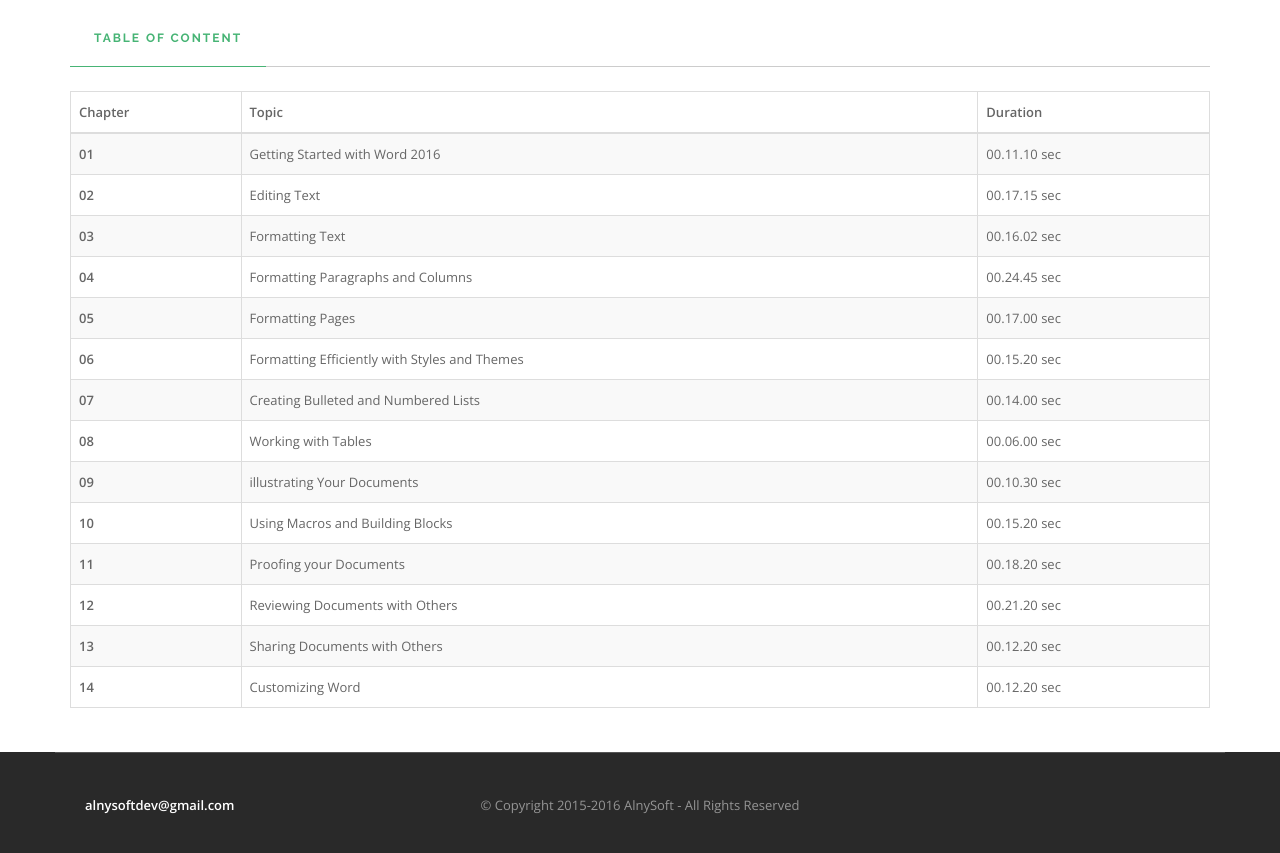
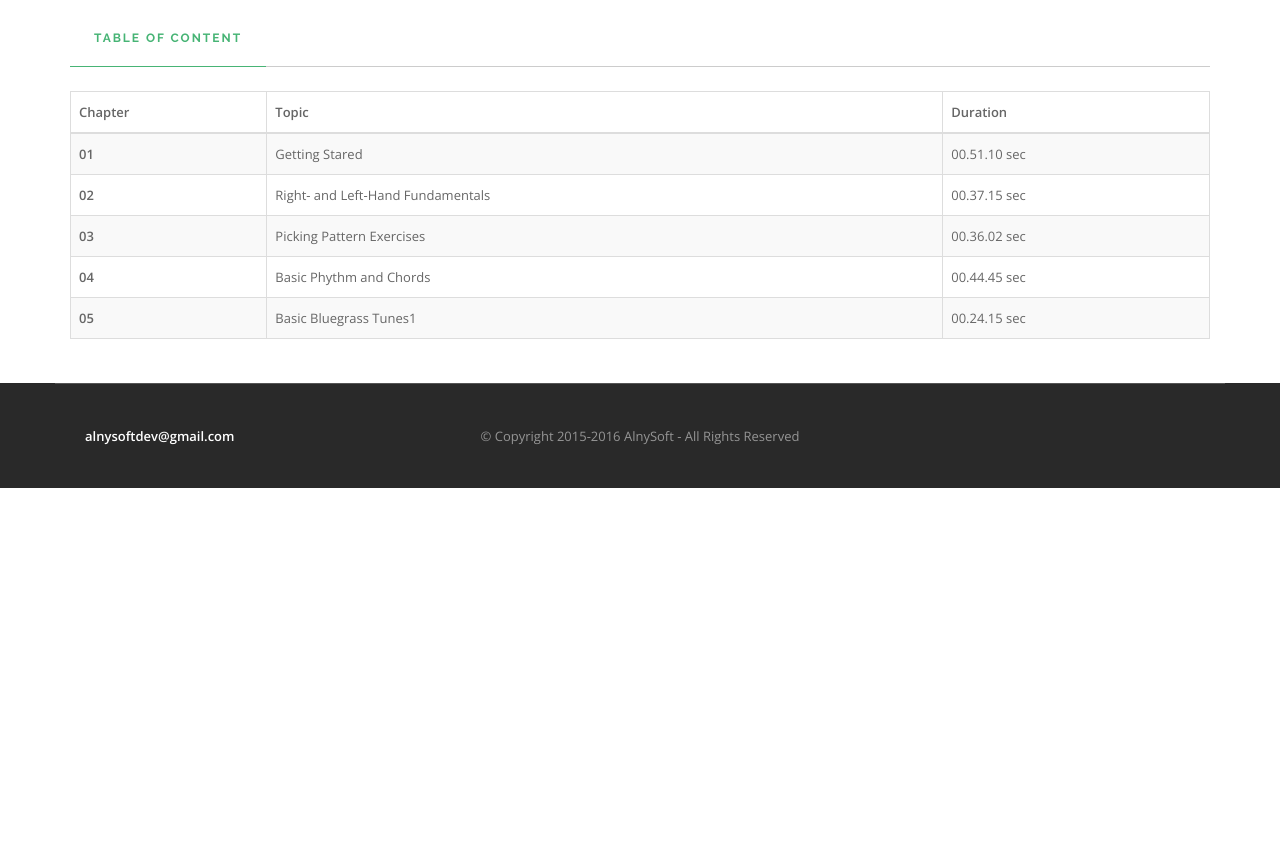
Before and after one commit to macfunlab/macfunlab.github.io, a plain HTML site: page tutorial/shop/training-for-guitar1/index.html in a window 1280 px wide. Shown: the part 800-1653 px from the top of the page. After the commit the page ends 1288 px from the top, so only its background shows below. Drawn offline with nearby package versions, Linux system fonts and the light colour scheme.

Commit message:
update table content

```diff
--- a/tutorial/shop/training-for-guitar1/index.html
+++ b/tutorial/shop/training-for-guitar1/index.html
@@ -71,7 +71,7 @@
 </div>
                         <hr class="mb48 mb-xs-24">
                         <!-- <a href="" src="../../img/appstore.jpg">Back to shop</a> -->
-                        <a href="https://itunes.apple.com/us/app/essential-training-for-word/id1172856366"><img src="../../uploads/shop/appstore.jpg"></a>
+                        <a href="https://itunes.apple.com/us/app/essential-training-for-acoustic/id1187235477"><img src="../../uploads/shop/appstore.jpg"></a>
                     </div>
 </div>
 </div>
@@ -94,71 +94,27 @@
 <tbody>
 <tr>
 <th scope="row">01</th>
-<td>Getting Started with Word 2016</td>
-<td>00.11.10 sec</td>
+<td>Getting Stared</td>
+<td>00.51.10 sec</td>
 </tr>
 <tr>
 <th scope="row">02</th>
-<td>Editing Text</td>
-<td>00.17.15 sec</td>
+<td>Right- and Left-Hand Fundamentals</td>
+<td>00.37.15 sec</td>
 </tr>
 <tr>
 <th scope="row">03</th>
-<td>Formatting Text</td>
-<td>00.16.02 sec</td>
+<td>Picking Pattern Exercises</td>
+<td>00.36.02 sec</td>
 </tr>
 <tr>
 <th scope="row">04</th>
-<td>Formatting Paragraphs and Columns</td>
-<td>00.24.45 sec</td>
+<td>Basic Phythm and Chords</td>
+<td>00.44.45 sec</td>
 </tr>
-<tr>
 <th scope="row">05</th>
-<td>Formatting Pages</td>
-<td>00.17.00 sec</td>
-</tr>
-<tr>
-<th scope="row">06</th>
-<td>Formatting Efficiently with Styles and Themes</td>
-<td>00.15.20 sec</td>
-</tr>
-<tr>
-<th scope="row">07</th>
-<td>Creating Bulleted and Numbered Lists</td>
-<td>00.14.00 sec</td>
-</tr>
-<tr>
-<th scope="row">08</th>
-<td>Working with Tables</td>
-<td>00.06.00 sec</td>
-</tr>
-<tr>
-<th scope="row">09</th>
-<td>illustrating Your Documents</td>
-<td>00.10.30 sec</td>
-</tr>
-<tr>
-<th scope="row">10</th>
-<td>Using Macros and Building Blocks</td>
-<td>00.15.20 sec</td>
-</tr>
-<tr>
-<th scope="row">11</th>
-<td>Proofing your Documents</td>
-<td>00.18.20 sec</td>
-</tr>
-<tr>
-<th scope="row">12</th>
-<td>Reviewing Documents with Others</td>
-<td>00.21.20 sec</td>
-</tr><tr>
-<th scope="row">13</th>
-<td>Sharing Documents with Others</td>
-<td>00.12.20 sec</td>
-</tr><tr>
-<th scope="row">14</th>
-<td>Customizing Word</td>
-<td>00.12.20 sec</td>
+<td>Basic Bluegrass Tunes1</td>
+<td>00.24.15 sec</td>
 </tr>
 </tbody>
 </table>
```
Also changed, not shown: tutorial/shop/training-for-piano1/index.html (+9 -57 lines).
